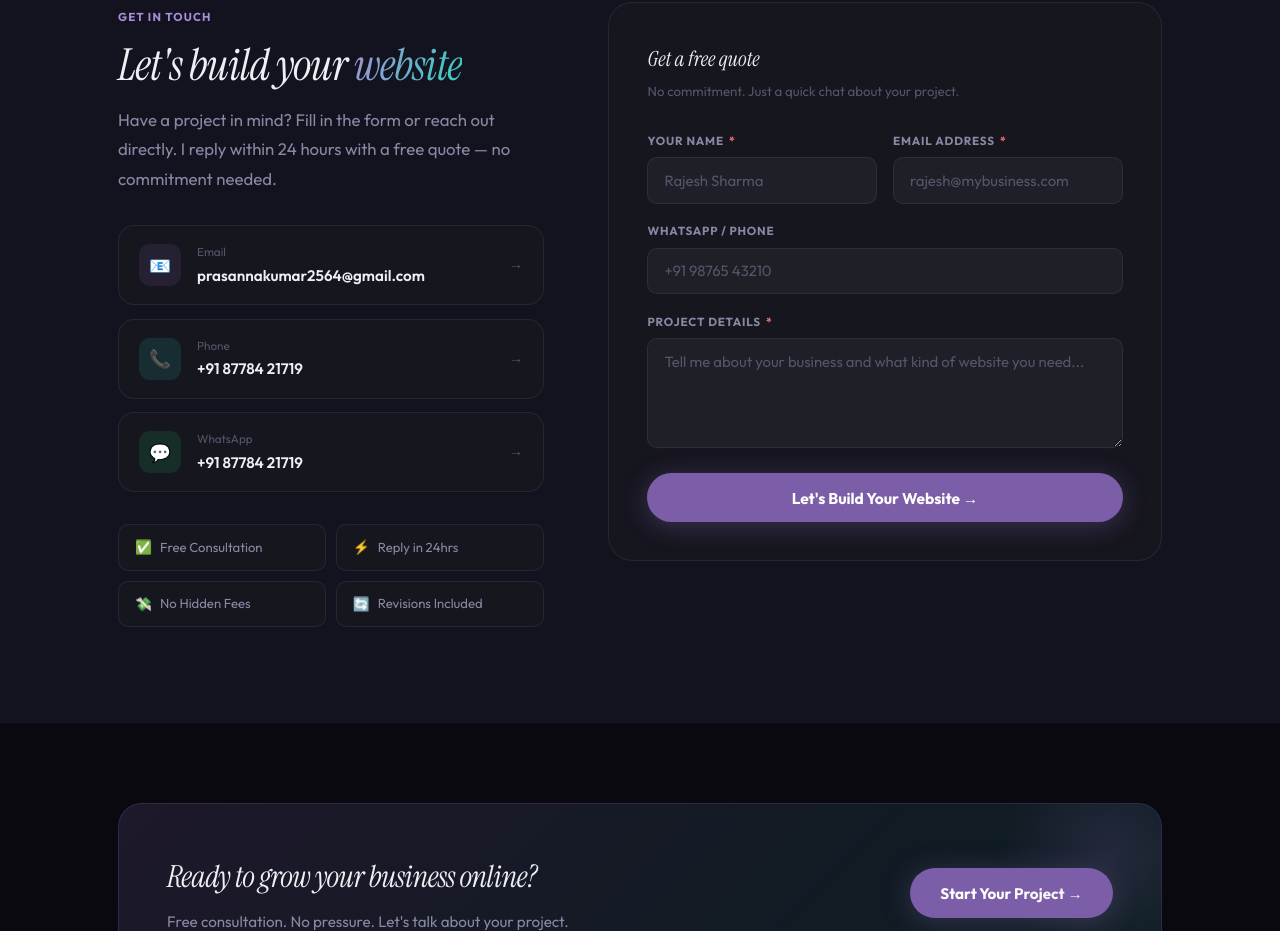
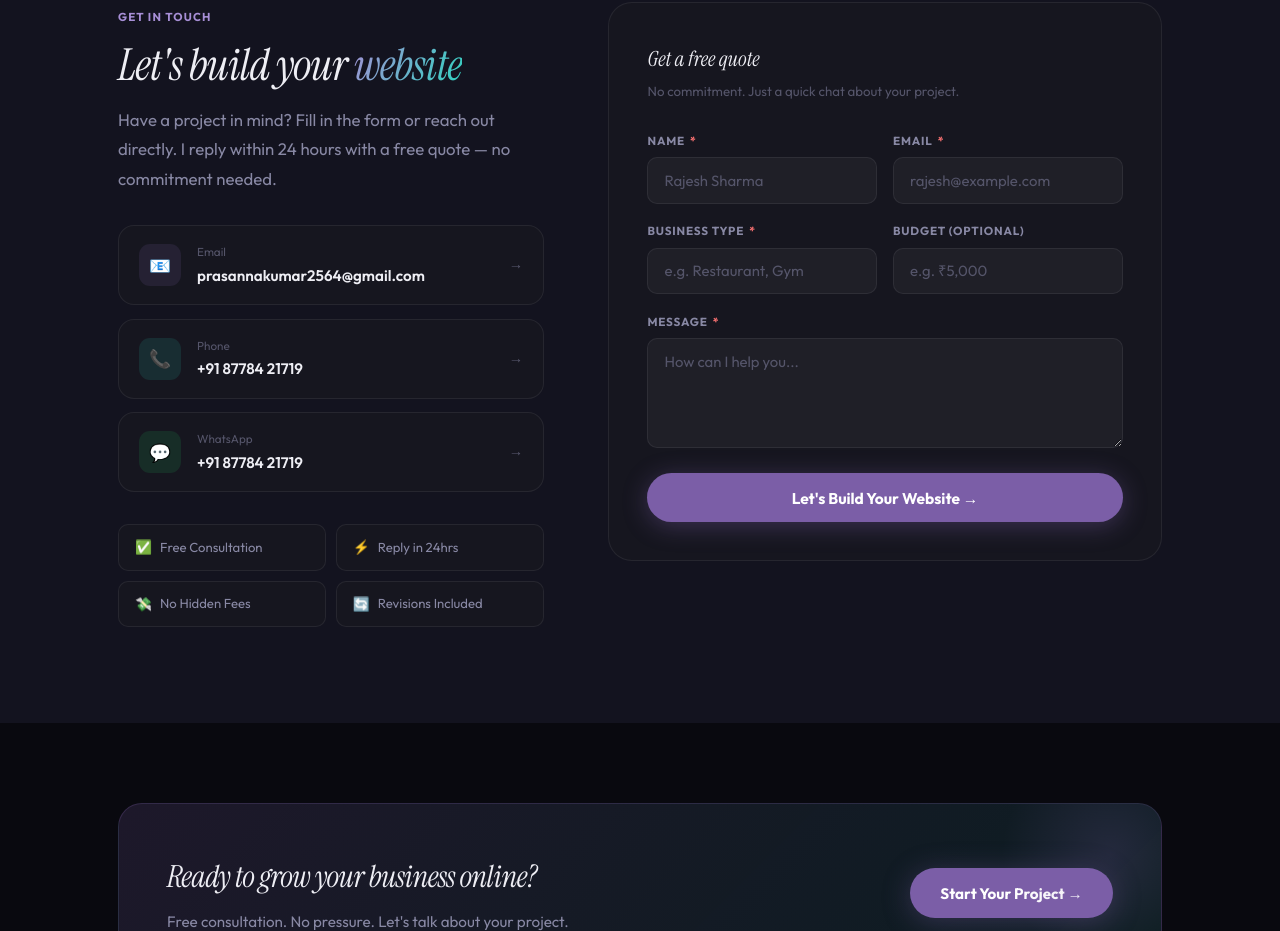
Before and after one commit to prasannakumar1727/portfolio-website-PK, a plain HTML site: page index.html in a window 1280 px wide. Shown: the part 4780-5711 px from the top of the page. Drawn offline with Linux system fonts and the light colour scheme.

Commit message:
Update index.html

```diff
--- a/index.html
+++ b/index.html
@@ -2192,23 +2192,28 @@
           <div class="form-sub">No commitment. Just a quick chat about your project.</div>
           <div class="form-row">
             <div class="fg">
-              <label class="fl">Your Name <span>*</span></label>
+              <label class="fl">Name <span>*</span></label>
               <input type="text" name="name" class="fi" placeholder="Rajesh Sharma" id="fname" required>
             </div>
             <div class="fg">
-              <label class="fl">Email Address <span>*</span></label>
-              <input type="email" name="email" class="fi" placeholder="rajesh@mybusiness.com" id="femail" required>
+              <label class="fl">Email <span>*</span></label>
+              <input type="email" name="email" class="fi" placeholder="rajesh@example.com" id="femail" required>
+            </div>
+          </div>
+          <div class="form-row">
+            <div class="fg">
+              <label class="fl">Business Type <span>*</span></label>
+              <input type="text" name="business_type" class="fi" placeholder="e.g. Restaurant, Gym" id="fbusinesstype"
+                required>
+            </div>
+            <div class="fg">
+              <label class="fl">Budget (Optional)</label>
+              <input type="text" name="budget" class="fi" placeholder="e.g. ₹5,000" id="fbudget">
             </div>
           </div>
           <div class="fg">
-            <label class="fl">WhatsApp / Phone</label>
-            <input type="tel" name="phone" class="fi" placeholder="+91 98765 43210" id="fphone">
-          </div>
-          <div class="fg">
-            <label class="fl">Project Details <span>*</span></label>
-            <textarea name="project_details" class="fta"
-              placeholder="Tell me about your business and what kind of website you need..." id="fdetails"
-              required></textarea>
+            <label class="fl">Message <span>*</span></label>
+            <textarea name="message" class="fta" placeholder="How can I help you..." id="fdetails" required></textarea>
           </div>
           <button type="submit" class="form-cta" id="formBtn">Let's Build Your Website →</button>
         </form>
```
